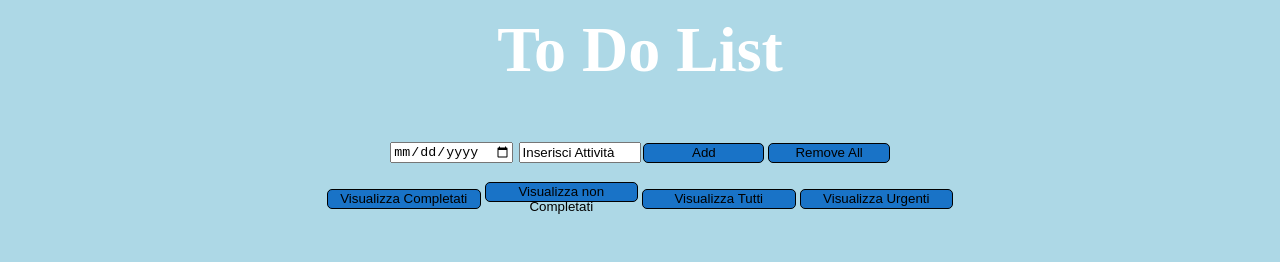
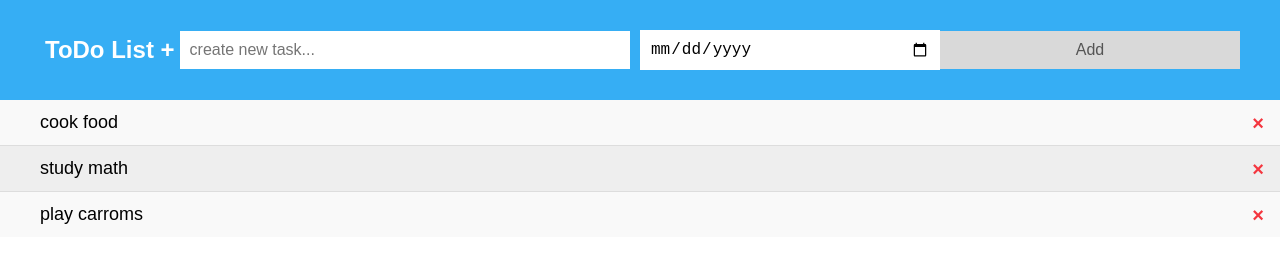
Before and after one commit to andredisa/JSDevHub, a plain HTML site: page todolist/index.html in a window 1280 px wide. Drawn offline with Linux system fonts and the light colour scheme.

Commit message:
aggiunto l'esercizio della todolist

```diff
--- a/todolist/index.html
+++ b/todolist/index.html
@@ -1,47 +1,29 @@
 <!DOCTYPE html>
-<html>
-    <head>
-        <title>To Do List</title>
-        <link rel="stylesheet" href="style.css">
-        <script src="scripts/CEvento.js"></script>
-        <script src="scripts/CLista.js"></script>
-        <script>
-           lista=new CLista();
+<html lang="it"> <!-- Aggiunto l'attributo lang -->
+<head>
+  <meta charset="UTF-8"> <!-- Aggiunto il meta charset -->
+  <meta name="viewport" content="width=device-width, initial-scale=1.0"> <!-- Aggiunto il meta viewport -->
+  <title>ToDo List</title> <!-- Aggiunto il titolo -->
+  <link rel="stylesheet" href="style.css">
+</head>
 
+<body>
 
+  <div id="myDIV" class="header">
+    <h2 style="margin:5px"> ToDo List + </h2>
+    <input type="text" id="myInput" placeholder="create new task...">
+    <input type="date" id="myDate">
+    <span onclick="newElement()" class="addBtn">Add</span>
+  </div>
 
-        </script>
-    </head>
-    <body>
-        <h1>To Do List</h1>
+  <ul id="myUL">
+    <li>cook food</li>
+    <li>study math</li>
+    <li>play carroms</li>
+  </ul>
 
-        <div name="inputEvento">
-            <table align="center" name="tabInput">
-                <tr>
-                    <td><input type="date" id="data" value=""></td>
-                    <td><input type="text" name="evento" id="event" value="Inserisci Attività"></td>
-
-                    <td><button class="in" onclick="lista.add()">Add</button></td>
-                    <td><button class="in" onclick="lista.rimuoviTutto()">Remove All</button></td>
-                </tr>
-            </table>
-            <table align="center" style="width: 50%;" >
-                <tr>
-                    <td><button class="in" onclick="lista.visualizzaStato('c')">Visualizza Completati</button></td>
-                    <td><button class="in" onclick="lista.visualizzaStato('nc')">Visualizza non Completati</button></td>
-                    <td><button class="in" onclick="lista.visualizzaStato('tutto')">Visualizza Tutti</button> </td>
-                    <td><button class="in" onclick="lista.verificaUrgenza()">Visualizza Urgenti</button> </td>
-                </tr>
-
-            </table>
-        </div>
-
-        <div id="listaEventi">
-          <table align="center", id="lista">
-
-
-          </table>
-        </div>
-
-    </body>
+  <script src="js/task.js"></script>
+  <script src="js/tasklist.js"></script>
+  <script src="js/script.js"></script>
+</body>
 </html>
--- /dev/null
+++ b/todolist/js/Task.js
@@ -0,0 +1,6 @@
+class Task {
+    constructor(date, event) {
+      this.date = date;
+      this.event = event;
+    }
+  }
--- /dev/null
+++ b/todolist/js/TaskList.js
@@ -0,0 +1,6 @@
+class Task {
+  constructor(date, event) {
+    this.date = date;
+    this.event = event;
+  }
+}
--- /dev/null
+++ b/todolist/js/script.js
@@ -0,0 +1,56 @@
+var myNodelist = document.getElementsByTagName("LI");
+    var i;
+    for (i = 0; i < myNodelist.length; i++) {
+      var span = document.createElement("SPAN");
+      var txt = document.createTextNode("\u00D7");
+      span.className = "close";
+      span.appendChild(txt);
+      myNodelist[i].appendChild(span);
+    }
+
+    var close = document.getElementsByClassName("close");
+    for (i = 0; i < close.length; i++) {
+      close[i].onclick = function () {
+        var div = this.parentElement;
+        div.style.display = "none";
+      }
+    }
+
+    var list = document.querySelector('ul');
+    list.addEventListener('click', function (ev) {
+      if (ev.target.tagName === 'LI') {
+        ev.target.classList.toggle('checked');
+      }
+    }, false);
+
+    var taskList = new TaskList();
+
+    function newElement() {
+      var inputValue = document.getElementById("myInput").value;
+      var inputDate = document.getElementById("myDate").value;
+      if (inputValue === '') {
+        alert("errore, scrivi una task");
+      } else {
+        var task = new Task(inputDate, inputValue);
+        taskList.addTask(task);
+        var li = document.createElement("li");
+        var t = document.createTextNode(inputDate + " - " + inputValue);
+        li.appendChild(t);
+        document.getElementById("myUL").appendChild(li);
+      }
+      document.getElementById("myInput").value = "";
+      document.getElementById("myDate").value = "";
+
+      var span = document.createElement("SPAN");
+      var txt = document.createTextNode("\u00D7");
+      span.className = "close";
+      span.appendChild(txt);
+      li.appendChild(span);
+
+      for (i = 0; i < close.length; i++) {
+        close[i].onclick = function () {
+          var div = this.parentElement;
+          div.style.display = "none";
+        }
+      }
+    }
--- a/todolist/style.css
+++ b/todolist/style.css
@@ -1,56 +1,119 @@
-body{
-    background-color: lightblue;
+body {
+    margin: 0;
+    min-width: 250px;
+    font-family: Arial, sans-serif; /* Utilizzo di un font diverso da quello di default */
   }
-h1{
-    margin-top: 1%;
-    text-align: center;
-    font-size:48pt;
+
+  * {
+    box-sizing: border-box;
+  }
+
+  ul {
+    margin: 0;
+    padding: 0;
+  }
+
+  ul li {
+    cursor: pointer;
+    position: relative;
+    padding: 12px 8px 12px 40px;
+    list-style-type: none;
+    background: #eee;
+    font-size: 18px;
+    transition: 0.2s;
+    -webkit-user-select: none;
+    -moz-user-select: none;
+    -ms-user-select: none;
+    user-select: none;
+    border-bottom: 1px solid #ddd;
+  }
+
+  ul li:last-child {
+    border-bottom: none;
+  }
+
+  ul li:nth-child(odd) {
+    background: #f9f9f9;
+  }
+
+  ul li:hover {
+    background: #ddd;
+  }
+
+  ul li.checked {
+    background: #888;
+    color: #fff;
+    text-decoration: line-through;
+  }
+
+  ul li.checked::before {
+    content: '';
+    position: absolute;
+    border-color: #fff;
+    border-style: solid;
+    border-width: 0 2px 2px 0;
+    top: 10px;
+    left: 16px;
+    transform: rotate(45deg);
+    height: 15px;
+    width: 7px;
+  }
+
+  .close {
+    position: absolute;
+    right: 0;
+    top: 0;
+    padding: 12px 16px 12px 16px;
+    font-size: 20px;
+    font-weight: bold;
+    color: #f4363f; /* Modifica del colore della X per rimuovere un'attività */
+  }
+
+  .close:hover {
+    background-color: #f4363f;
     color: white;
   }
-table{
-    width: 40%;
-    height: auto;
 
-}
-tr{
-    border: 1px solid;
-}
-td{
-    width:25%;
-    height:40px;
-}
-.in{
-   background-color: rgb(25, 115, 199);
-   border: 0.5px solid black;
-  border-radius: 5px;
-  width: 100%;
-  height: 50%;
-}
-.imgDel{
-    width: 100%;
-    height: 100%;
+  .header {
+    background-color: #36aef4;
+    padding: 30px 40px;
+    color: white;
+    text-align: center;
+    display: flex;
+    align-items: center;
   }
 
-
-.Activity{
-    background-color: white;
-    width: auto;
+  .header input[type="text"] {
+    margin: 0;
+    border: none;
+    border-radius: 0;
+    width: 50%;
+    padding: 10px;
+    font-size: 16px;
+    flex: 1;
   }
 
-div{
-    margin-bottom: 2%;
+  .header input[type="date"] {
+    margin: 0 0 0 10px; /* Aggiunta di uno spazio vuoto a sinistra dell'input di data */
+    border: none;
+    border-radius: 0;
+    width: 25%;
+    padding: 10px;
+    font-size: 16px;
   }
-button{
-    width: 35%;
-    height: 100%;
-    border: none;
-    background-color: lightblue;
+
+  .header .addBtn {
+    padding: 10px;
+    width: 25%;
+    background: #d9d9d9;
+    color: #555;
+    text-align: center;
+    font-size: 16px;
+    cursor: pointer;
+    transition: 0.3s;
+    border-radius: 0;
   }
-.Checkbox{
-    background-color: white;
-    width: 5%;
-    height: 100%;
+
+  .header .addBtn:hover {
+    background-color: #bbb;
   }
-input{
-    width: 95%;
-}
```
Also changed, not shown: 1 other file. Lines whose indentation alone changed are shown as unchanged.
